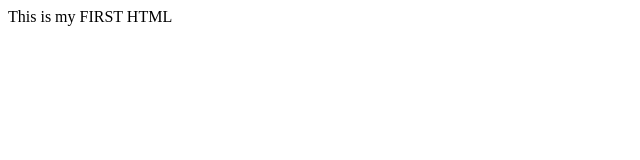
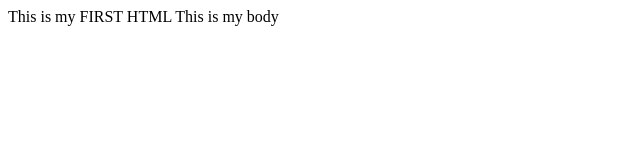
Before and after one commit to tinypineapple/MyFirstHTML, a plain HTML site: page index.html in a window 1280 px wide. Shown: the whole page, without its empty margins (0-640 px from the left). Drawn offline with Linux system fonts and the light colour scheme.

Commit message:
MyHTMLbody
Updated body

```diff
--- a/index.html
+++ b/index.html
@@ -4,4 +4,6 @@
 
     <head> This is my FIRST HTML </head>
 
+    <body> This is my body </body>
+
 </html>
```
